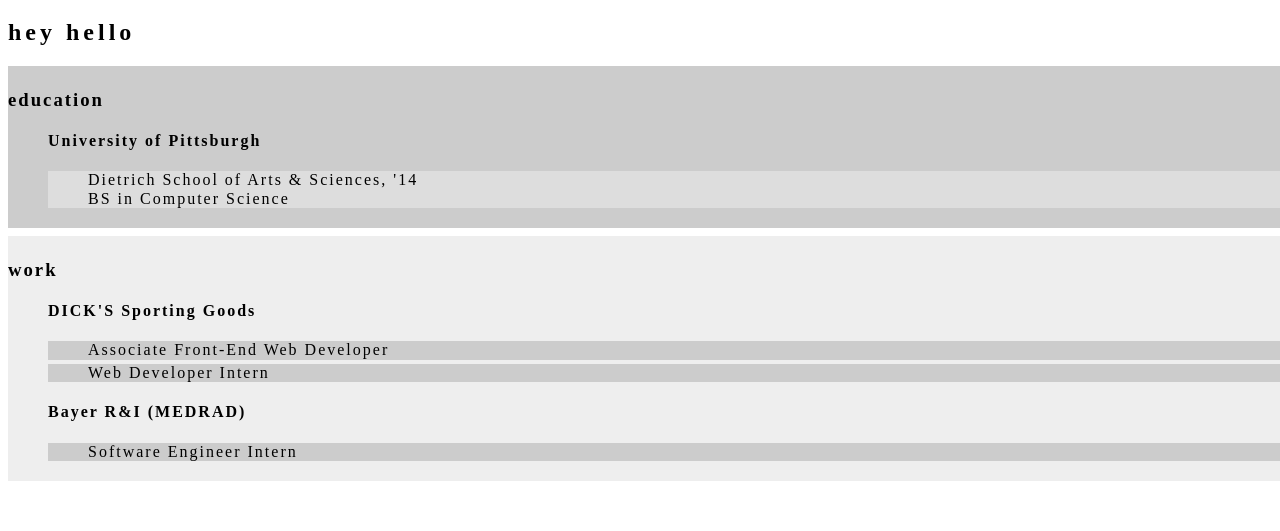
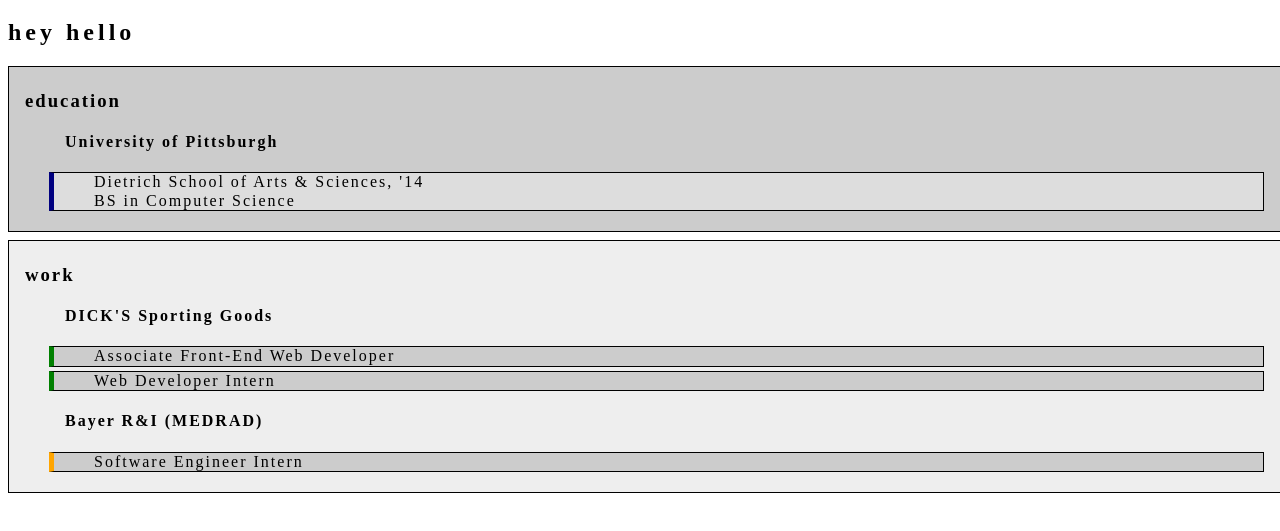
Before and after one commit to shanedg/legacy-portfolio-sgarrity, a website: page src/index.html in a window 1280 px wide. Shown: the part 65-596 px from the top of the page. Drawn offline with nearby package versions, Linux system fonts and the light colour scheme.

Commit message:
Breaking css/js into separate files

```diff
--- /dev/null
+++ b/src/css/styles.css
@@ -0,0 +1,83 @@
+body {
+  box-sizing: border-box;
+}
+
+h1,
+h2 {
+  letter-spacing: 0.25rem;
+}
+
+h3,
+h4 {
+  letter-spacing: 0.125rem;
+  padding: 0 1rem;
+}
+
+ul li {
+  box-sizing: border-box;
+  letter-spacing: 0.125rem;
+  list-style-type: none;
+}
+
+article {
+  box-sizing: border-box;
+  padding: 0.25rem 0 0 0.5rem;
+}
+
+section {
+  box-sizing: border-box;
+  margin: 0.5rem 0;
+}
+
+.resume {
+  width: 100%;
+  max-width: 100%;
+}
+
+.education {
+  background: #ccc;
+  padding: 0.25rem 0 0.25rem;
+
+  border-width: 1px 0 1px 1px;
+  border-style: solid;
+  border-color: #000;
+}
+.education ul > ul {
+  background: #ddd;
+  margin: 0 1rem 0 0;
+
+  border-width: 1px 1px 1px 0;
+  border-style: solid;
+  border-color: #000;
+
+
+}
+
+.education ul > ul.pitt {
+  border-left: 5px solid navy;
+}
+
+.work {
+  background: #eee;
+  padding: 0.25rem 0 0.25rem;
+
+  border-width: 1px 0 1px 1px;
+  border-style: solid;
+  border-color: #000;
+
+}
+
+.work ul > ul {
+  background: #ccc;
+  margin: 0.25rem 1rem 0.25rem 0;
+  border-width: 1px 1px 1px 0;
+  border-style: solid;
+  border-color: #000;
+
+}
+.work ul > ul.dicks {
+  border-left: 5px solid green;
+}
+.work ul > ul.medrad {
+  border-left: 5px solid orange;
+}
--- a/src/index.html
+++ b/src/index.html
@@ -11,66 +11,9 @@
         <!-- <link rel="apple-touch-icon" href="apple-touch-icon.png"> -->
         <!-- Place favicon.ico in the root directory -->
 
-        <link rel="stylesheet" href="https://cdnjs.cloudflare.com/ajax/libs/normalize/5.0.0/normalize.min.css">
+        <link rel="stylesheet" href="//cdnjs.cloudflare.com/ajax/libs/normalize/5.0.0/normalize.min.css">
+        <link rel="stylesheet" href="css/styles.css">
 
-        <style>
-
-        body {
-          box-sizing: border-box;
-        }
-
-        h1,
-        h2 {
-          letter-spacing: 0.25rem;
-        }
-
-        h3,
-        h4 {
-          letter-spacing: 0.125rem;
-        }
-
-        ul li {
-          box-sizing: border-box;
-          letter-spacing: 0.125rem;
-          list-style-type: none;
-        }
-
-        article {
-          box-sizing: border-box;
-          padding: 0.25rem 0 0 0.5rem;
-        }
-
-        section {
-          box-sizing: border-box;
-          margin: 0.5rem 0;
-        }
-
-        .resume {
-          width: 100%;
-          max-width: 100%;
-        }
-
-        .education {
-          background: #ccc;
-          padding: 0.25rem 0 0.25rem;
-        }
-
-        .education ul > ul {
-          background: #ddd;
-        }
-
-        .work {
-          background: #eee;
-          padding: 0.25rem 0 0.25rem;
-
-        }
-
-        .work ul > ul {
-          background: #ccc;
-          margin: 0.25rem 0;
-        }
-
-        </style>
     </head>
     <body>
         <article class="resume">
@@ -80,10 +23,10 @@
 
           <section class="education">
             <h3>education</h3>
-            <ul>
+            <ul class="pitt">
 
               <h4>University of Pittsburgh</h4>
-              <ul>
+              <ul class="pitt">
                 <li class="item">Dietrich School of Arts & Sciences, '14</li>
                 <li class="item">BS in Computer Science</li>
               </ul>
@@ -96,20 +39,23 @@
             <ul>
 
               <h4>DICK'S Sporting Goods</h4>
-              <ul>
+              <ul class="dicks">
                 <li class="item">Associate Front-End Web Developer</li>
               </ul>
-              <ul>
+              <ul class="dicks">
                 <li class="item">Web Developer Intern</li>
               </ul>
               <h4>Bayer R&I (MEDRAD)</h4>
-              <ul>
+              <ul class="medrad">
                 <li class="item">Software Engineer Intern</li>
               </ul>
+
             </ul>
 
           </section>
 
         </article>
+
+        <script src="js/ui.js"></script>
     </body>
 </html>
--- /dev/null
+++ b/src/js/ui.js
@@ -0,0 +1 @@
+console.log('js');
```
Also changed, not shown: gulpfile.js (+23 -36 lines), dist/css/styles.css (added), dist/index.html, dist/js/ui.js (added).
